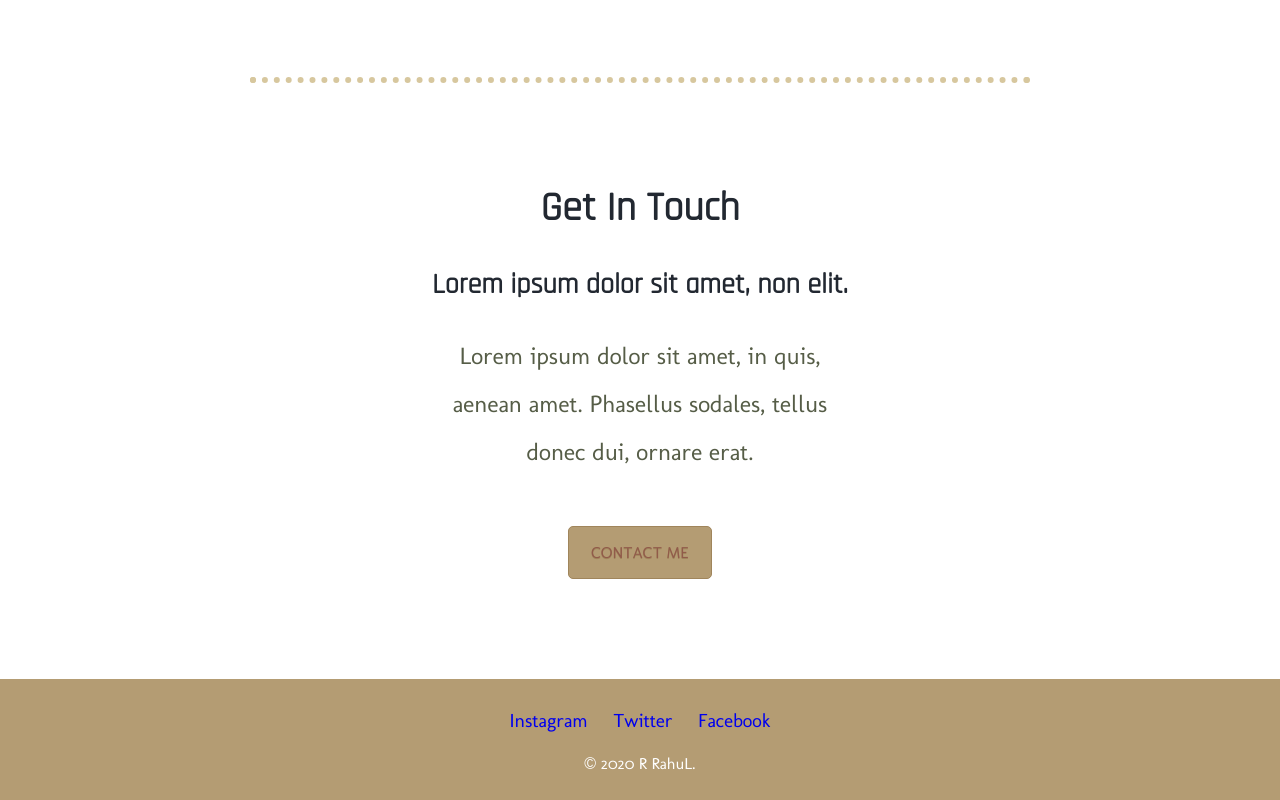
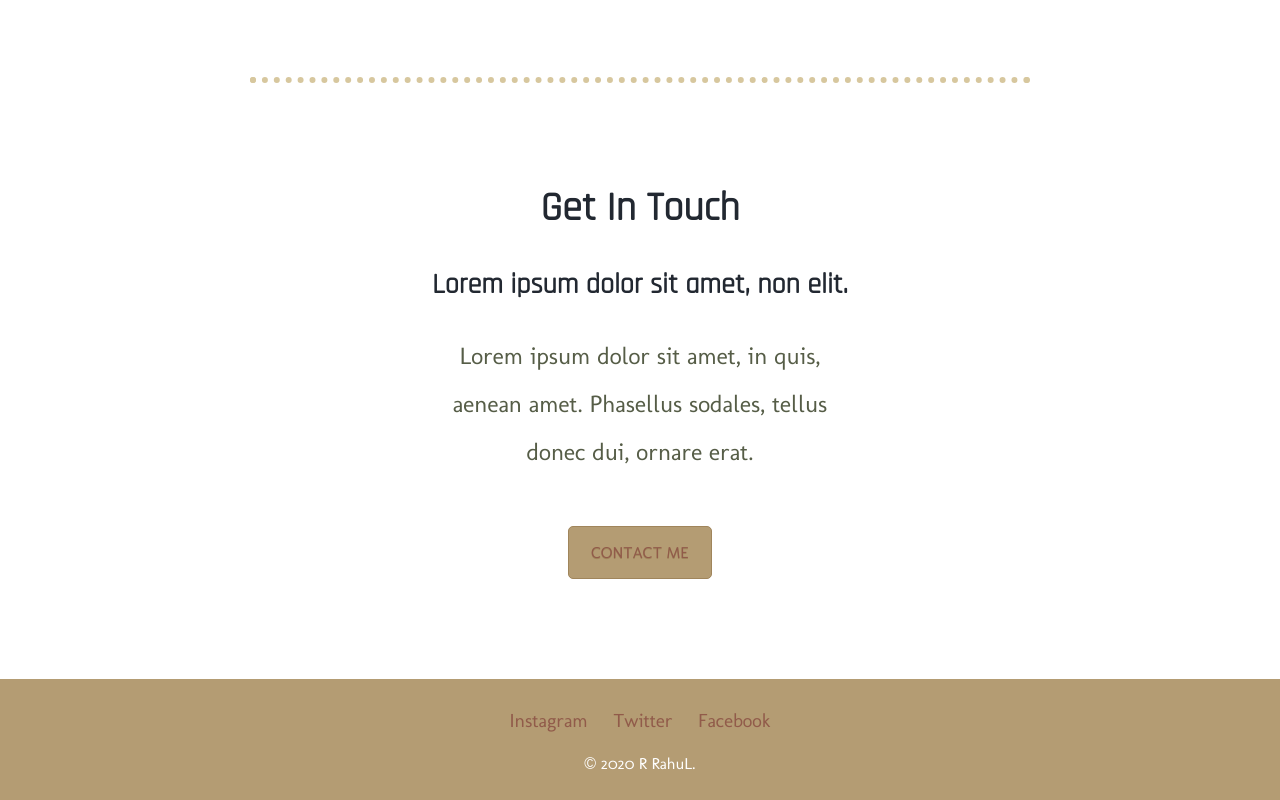
Before and after one commit to RahulRgowdru/FakeMySite, a plain HTML site: page index.html in a window 1280 px wide. Shown: the part 2214-3014 px from the top of the page. Drawn offline with Linux system fonts and the light colour scheme.

Commit message:
Update style.css

```diff
--- a/css/style.css
+++ b/css/style.css
@@ -34,7 +34,7 @@ p {
 }
 
 a {
-  color: 915b4a;
+  color: #915b4a;
   text-decoration: none;
   margin: auto 10px;
 }
```
